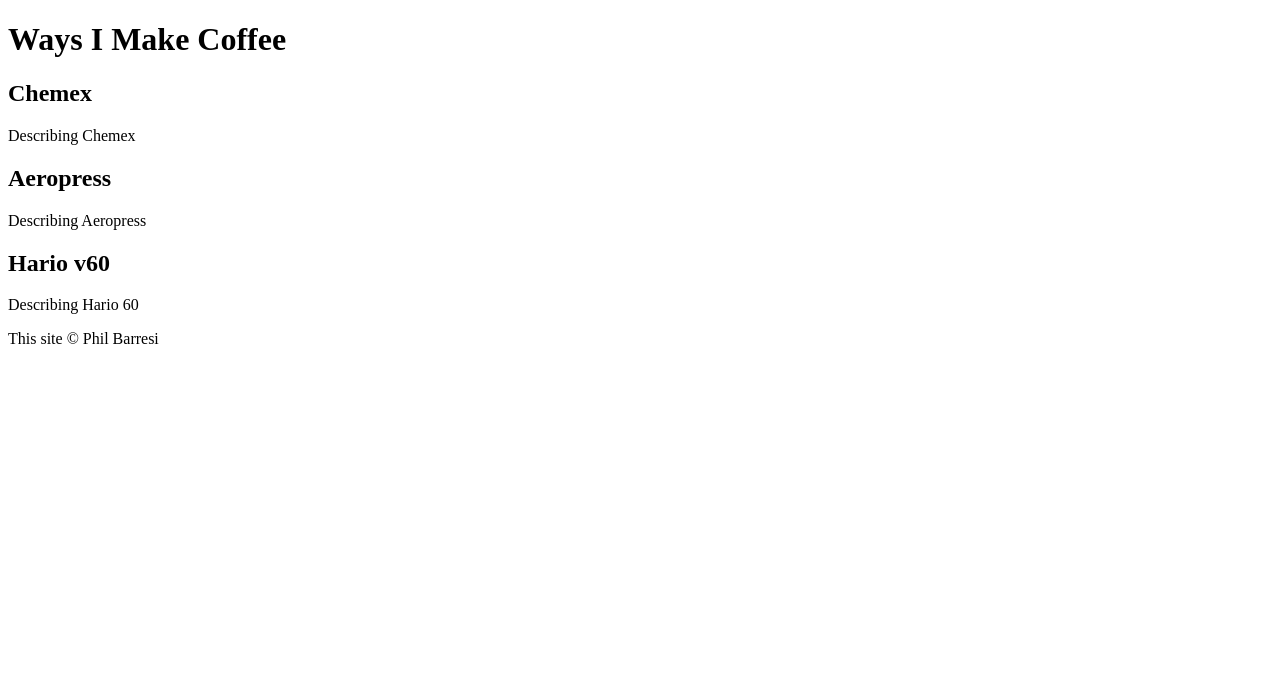
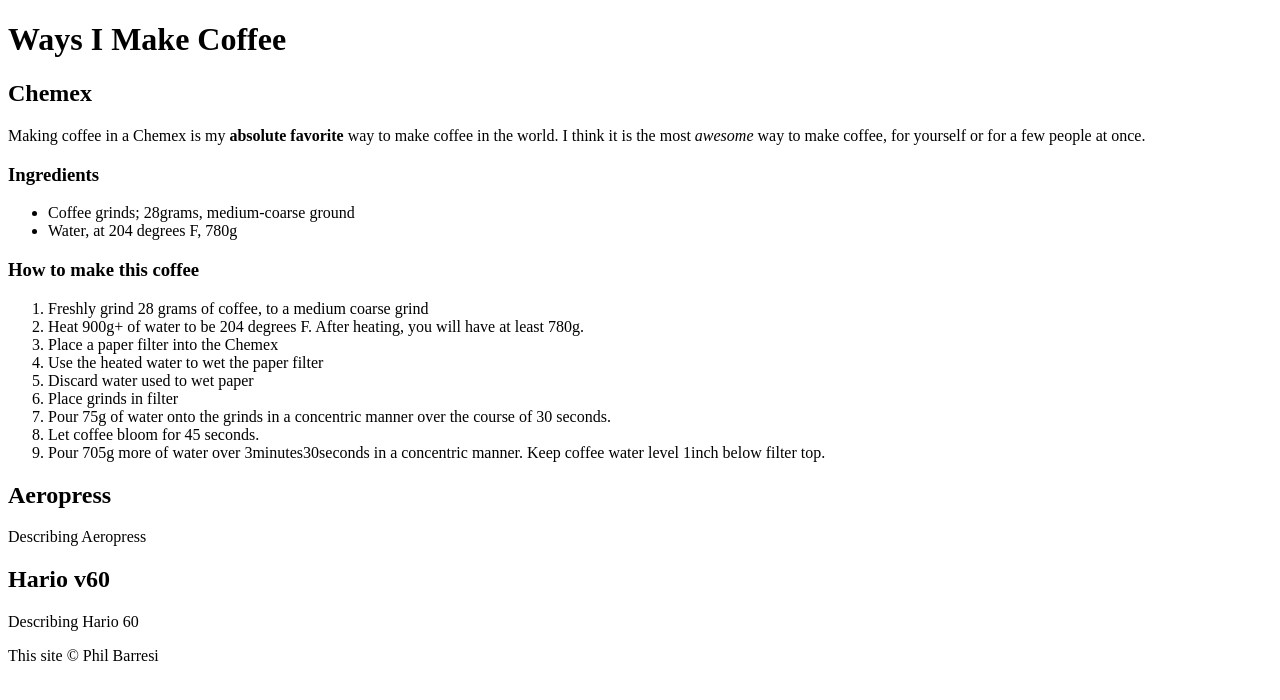
Before and after one commit to philbarresi/cs-546-repo-example, a plain HTML site: page index.html in a window 1280 px wide. Drawn offline with Linux system fonts and the light colour scheme.

Commit message:
Described chemex coffee

```diff
--- a/index.html
+++ b/index.html
@@ -9,10 +9,31 @@
 <body>
     <main>
         <h1>Ways I Make Coffee</h1>
-
+        <section>
             <article>
                 <h2>Chemex</h2>
-            <p>Describing Chemex</p>
+                <p>Making coffee in a Chemex is my <strong>absolute favorite</strong> way to make coffee in the world. I think
+                    it is the most <em>awesome</em> way to make coffee, for yourself or for a few people at once.</p>
+                <h3>Ingredients</h3>
+
+                <ul>
+                    <li>Coffee grinds; 28grams, medium-coarse ground</li>
+                    <li>Water, at 204 degrees F, 780g</li>
+                </ul>
+
+                <h3>How to make this coffee</h3>
+                <ol>
+                    <li>Freshly grind 28 grams of coffee, to a medium coarse grind</li>
+                    <li>Heat 900g+ of water to be 204 degrees F. After heating, you will have at least 780g.</li>
+                    <li>Place a paper filter into the Chemex</li>
+                    <li>Use the heated water to wet the paper filter</li>
+                    <li>Discard water used to wet paper</li>
+                    <li>Place grinds in filter</li>
+                    <li>Pour 75g of water onto the grinds in a concentric manner over the course of 30 seconds.</li>
+                    <li>Let coffee bloom for 45 seconds.</li>
+                    <li>Pour 705g more of water over 3minutes30seconds in a concentric manner. Keep coffee water level 1inch
+                        below filter top.</li>
+                </ol>
             </article>
 
             <article>
@@ -24,6 +45,7 @@
                 <h2>Hario v60</h2>
                 <p>Describing Hario 60</p>
             </article>
+        </section>
     </main>
     <footer>
         This site &copy; Phil Barresi
```
Lines whose indentation alone changed are shown as unchanged.
